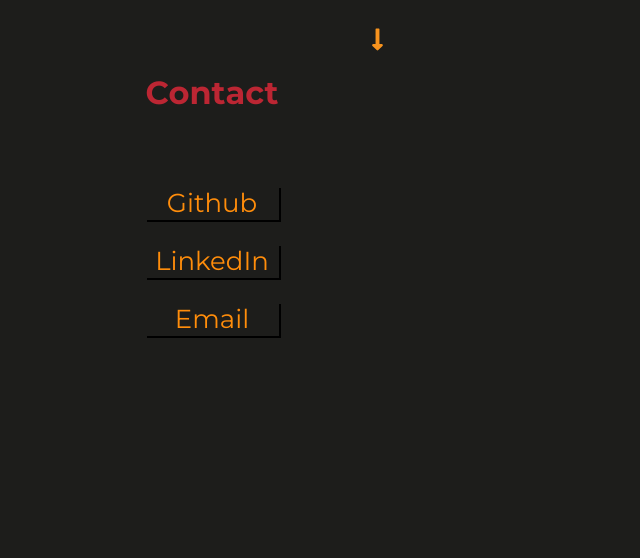
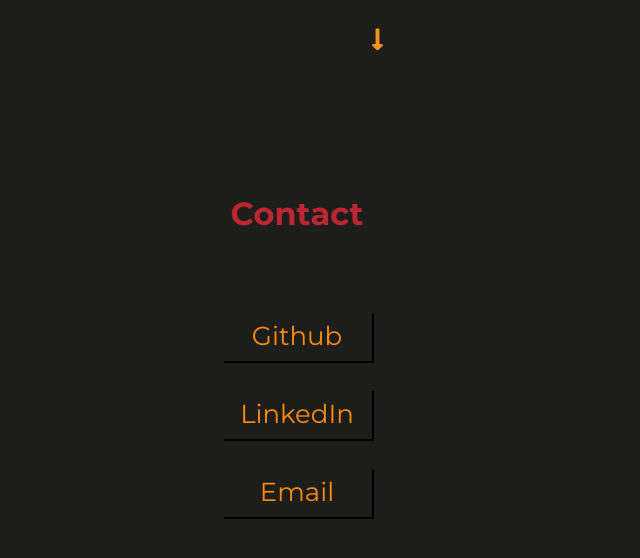
Before and after one commit to hamiat/folio, a React (Create React App) app: page / in a window 1280 px wide. Shown: the part 1806-2364 px from the top of the page, without its empty margins (247-887 px from the left). Before the commit the page ends 2150 px from the top, so only its background shows below. Built offline with nearby package versions, Linux system fonts and the light colour scheme.

Commit message:
first deskopt draft done

```diff
--- a/src/components/Contact/Contact.tsx
+++ b/src/components/Contact/Contact.tsx
@@ -1,10 +1,8 @@
 import style from "./contact.module.scss";
 import { motion, Variants } from "framer-motion";
 import { FaLongArrowAltUp } from "react-icons/fa";
-import { Scene , Controller} from "react-scrollmagic";
+import { Scene, Controller } from "react-scrollmagic";
 import { Timeline, Tween } from "react-gsap";
-
-
 
 const parentContainer: Variants = {
   offscreen: {},
@@ -26,7 +24,7 @@ const titleVariants: Variants = {
   },
 };
 
-const btnVariants : Variants = {
+const btnVariants: Variants = {
   offscreen: {
     opacity: 0,
   },
@@ -50,7 +48,6 @@ const btnVariants : Variants = {
 
 const Contact: React.FC = () => {
   return (
-
     <motion.section
       initial="offscreen"
       whileInView="onscreen"
@@ -58,8 +55,7 @@ const Contact: React.FC = () => {
       className={style.contact}
     >
 
-                  <div className={style.contacts}>
-                    <motion.h2 variants={titleVariants} >Contact</motion.h2>
+        <motion.h2 variants={titleVariants}>Contact</motion.h2>
         <motion.a
           variants={btnVariants}
           whileHover="hover"
@@ -88,9 +84,7 @@ const Contact: React.FC = () => {
           Email
         </motion.a>
 
-        </div>
     </motion.section>
-
   );
 };
 
--- a/src/components/Contact/contact.module.scss
+++ b/src/components/Contact/contact.module.scss
@@ -9,17 +9,11 @@
   justify-content: center;
   align-items: center;
   margin-right: $mn * 4;
-  padding-top: $mn * 2;
+  margin-top: -200px;
+  height: 100vh;
   z-index: 5;
+  gap: 28px;
 
-  .contacts {
-    display: flex;
-    flex-direction: column;
-    justify-content: center;
-    align-items: center;
-    gap: 24px;
-    margin-top: -180px;
-    margin-left: -170px;
 
 
 
@@ -30,6 +24,7 @@
       width: 100%;
       text-align: center;
       @include box;
+      padding: 8px;
     }
-  }
+
 }
```
Lines whose indentation alone changed are shown as unchanged.
